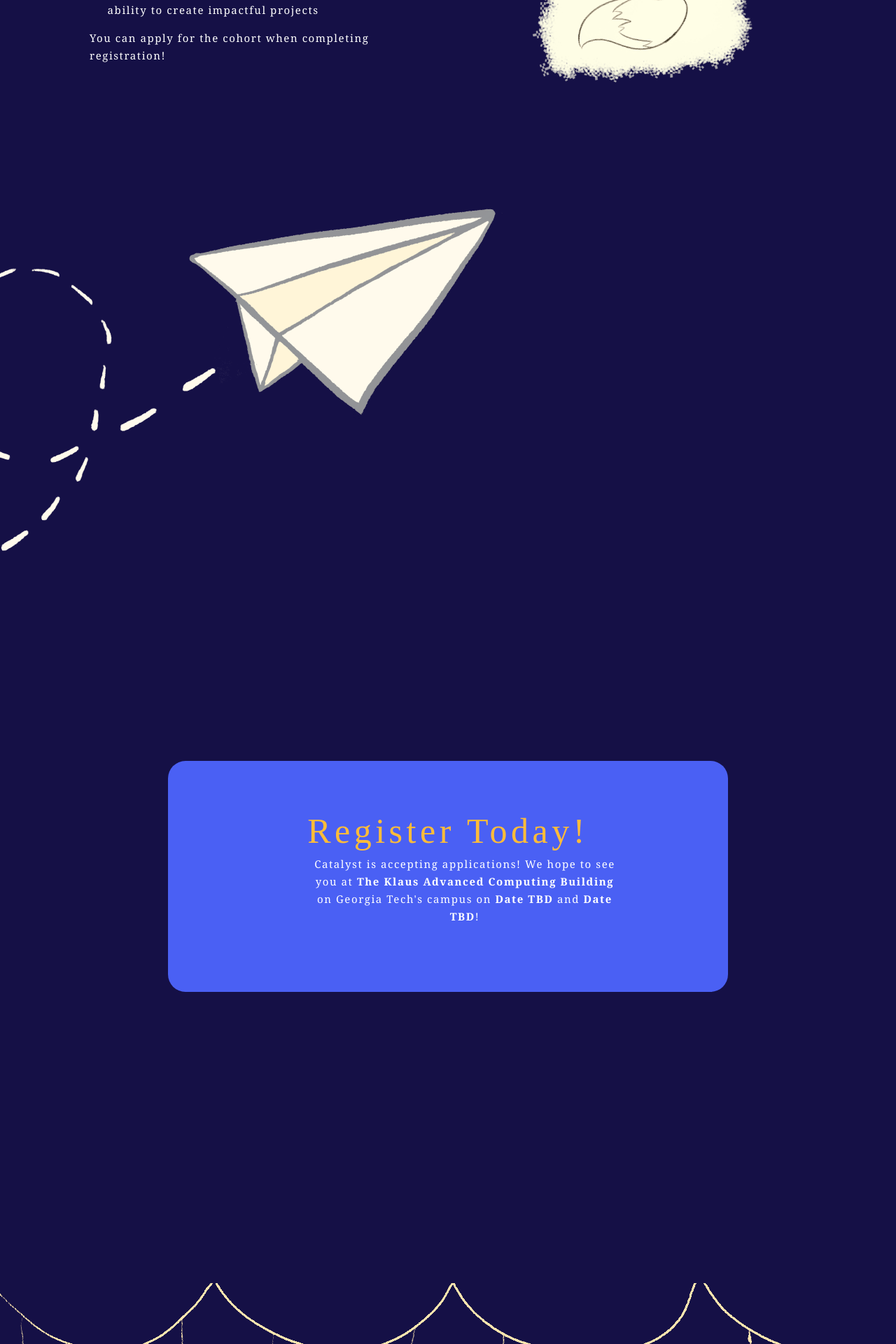
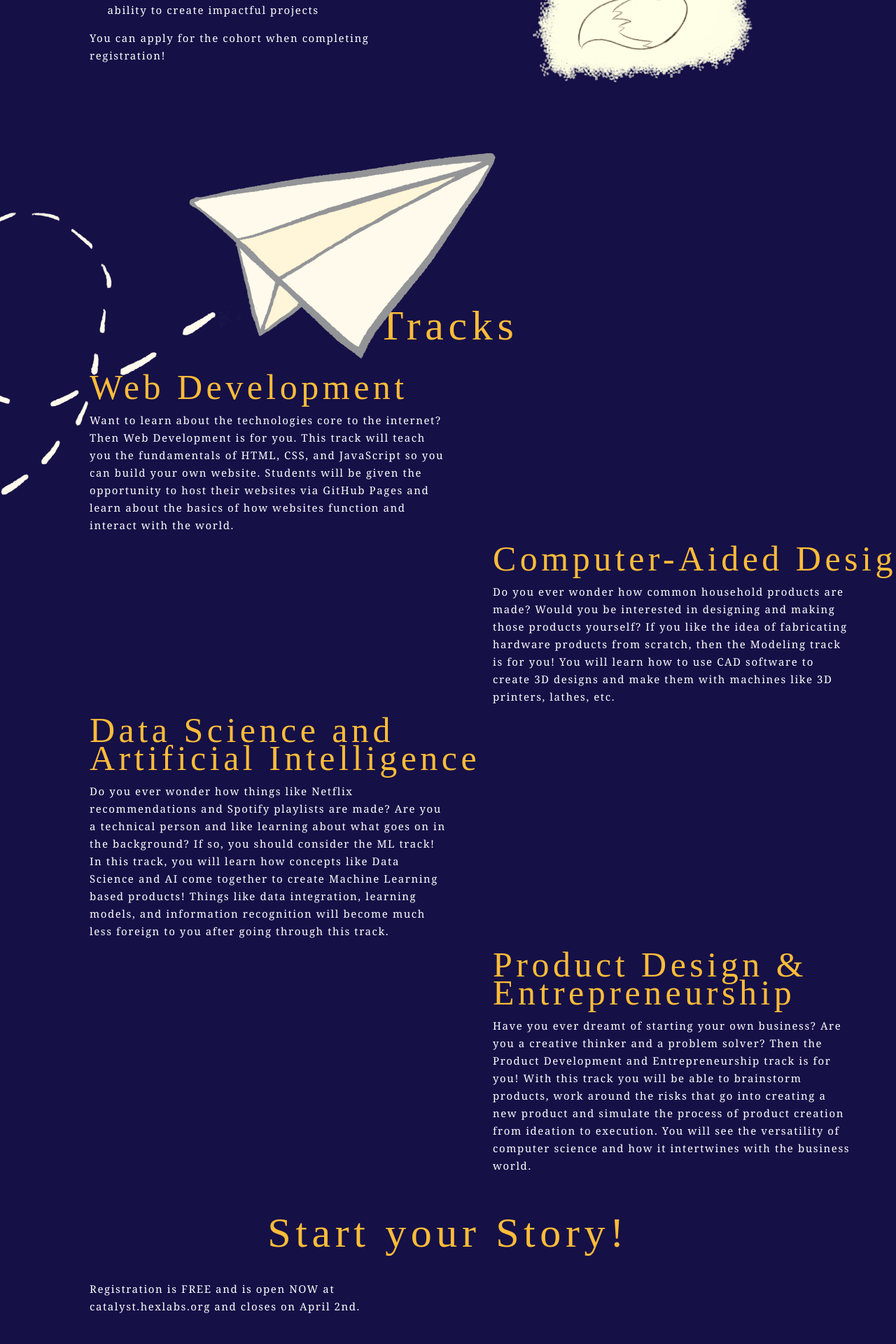
Before and after one commit to HackGT/catalyst-2022-event-site, a Next.js app: page / in a window 1280 px wide. Shown: the part 3060-4980 px from the top of the page at 70% size. Built offline with nearby package versions, Linux system fonts and the light colour scheme; a web font is replaced by a local one.

Commit message:
Added the tracks page

```diff
--- a/pages/index.tsx
+++ b/pages/index.tsx
@@ -112,32 +112,59 @@ function MainPage() {
             </p>
             <img src="/img/fox.png" alt="fox" id={styles.fox} />
           </div>
-          <img src="/img/inverted_plane.png" alt="inverted_plane" id={styles.plane} />
+          {/*<img src="/img/inverted_plane.png" alt="inverted_plane" id={styles.plane} />*/}
           {/* <img src="/img/Luggage.png" alt="luggage" id={styles.luggageImg} />
           <img src="/img/signs.png" alt="signs" id={styles.signsImg} />
           <img src="/img/Clouds.png" alt="fluffy cloud" id={styles.cloud1Img} /> */}
-          <a href="https://registration.hexlabs.org/63f7b3dca3d739b66acf39c8" rel="noopener" target="_blank">
+        </section>
+        <section id="tracks" className={styles.sectionTracks}>
+          <div>
+            {/* do not remove this, otherwise there will be random whitespace */}
+
+            <img src="/img/inverted_plane.png" alt="inverted_plane" id={styles.plane} />
+            <h3 className={styles.tracksTitle}>Tracks</h3>
+              <h3>Web Development</h3>
+              <p>
+              Want to learn about the technologies core to the internet? Then Web Development is for you.
+              This track will teach you the fundamentals of HTML, CSS, and JavaScript so you can build your own website.
+              Students will be given the opportunity to host their websites via GitHub Pages and learn about the basics of how
+              websites function and interact with the world.
+              </p>
+              <div className={styles.rightTracks}>
+                <h3>Computer-Aided Design</h3>
+                <p>Do you ever wonder how common household products are made?  Would you be interested in designing and making
+                those products yourself? If you like the idea of fabricating hardware products from scratch, then the Modeling track is for you!
+                You will learn how to use CAD software to create 3D designs and make them with machines like 3D printers, lathes, etc.
+                </p>
+                </div>
+              <h3>Data Science and Artificial Intelligence</h3>
+              <p>Do you ever wonder how things like Netflix recommendations and Spotify playlists are made?  Are you a technical person and like
+                learning about what goes on in the background? If so, you should consider the ML track!
+                In this track, you will learn how concepts like Data Science and AI come together to create Machine Learning based products!
+                Things like data integration, learning models, and information recognition will become much less foreign to you after going through this track.
+              </p>
+              <div className={styles.rightTracks}>
+                <h3>Product Design & Entrepreneurship</h3>
+                <p>Have you ever dreamt of starting your own business? Are you a creative thinker and a problem solver? Then the Product Development and Entrepreneurship track is for you!
+                With this track you will be able to brainstorm products, work around the risks that go into creating a new product and simulate the process of product creation from ideation to execution.
+                You will see the versatility of computer science and how it intertwines with the business world.
+                </p>
+              </div>
+              <h3 className={styles.sectionTitle}>Start your Story!</h3>
+              <p>Registration is FREE and is open NOW at catalyst.hexlabs.org and closes on April 2nd. </p>
+              <div className={styles.row}>
+            </div>
+            <div className={styles.row}></div>
+            <a href="https://registration.hexlabs.org/63f7b3dca3d739b66acf39c8" rel="noopener" target="_blank">
             <div className={styles.rectangle}>
               <h3 className={styles.registerTitle}>Register Today!</h3>
-              <p className={styles.marginText}>
-                Catalyst is accepting applications! We hope to see you at{" "}
-                <b>The Klaus Advanced Computing Building</b> on Georgia
-                {` Tech's`} campus on <b>Date TBD</b> and{" "}
-                <b>Date TBD</b>!
-              </p>
             </div>
           </a>
-        </section>
-        <section className={styles.sectionTracks}>
-          <div>
-            {/* do not remove this, otherwise there will be random whitespace */}
-            <h3 className={styles.sectionTitle}></h3>
-            <div className={styles.row}></div>
-            <div className={styles.row}></div>
           </div>
         </section>
-        <section className={styles.sectionSchedule}>
+        <section id="schedule" className={styles.sectionSchedule}>
           <img src="/img/stars.png"></img>
+          <h3 className={styles.sectionTitle}>Schedule COMING SOON!</h3>
           <img src="/img/roses.png"></img>
         </section>
         <section id="faq" className={styles.sectionFAQ}>
@@ -174,11 +201,11 @@ function MainPage() {
           </div>
           <p className={styles.contactText}>
             Other Questions? <br></br>
-            <br></br> Email us at
+            <br></br> Email us at:
             <u>
               <a href="mailto: hello@hexlabs.org">hello@hexlabs.org</a>
             </u>
-             and {`we'll`} be happy to help!
+              and {`we'll`} be happy to help!
           </p>
         </section>
         <footer className={styles.sectionFooter}>
--- a/styles/Home.module.css
+++ b/styles/Home.module.css
@@ -151,6 +151,18 @@
   overflow: auto;
 }
 
+#plane {
+  position: absolute;
+  width: auto;
+  height: auto;
+  margin-right: -30vh;
+  margin-top: -10vh;
+  margin-left: auto;
+  display: block;
+  z-index: 1;
+  overflow: auto;
+}
+
 #elephant {
   position: absolute;
   width: 30vw;
@@ -211,13 +223,21 @@
 .sectionTracks {
   width: 100vw;
   height: auto;
-  padding: 0 0 20vh 0;
+  padding: 0 0 20vh -20vh;
+  background: #151046;
+}
+
+.rightTracks {
+  /*padding-top: 0vh; */
+  width: 100vw;
+  height: auto;
+  padding-left: 45vw;
   background: #151046;
 }
 .sectionSchedule {
   width: 100vw;
   height: auto;
-  padding: 20vh 0 20vh 0;
+  padding: 20vh 0 10vh 0;
   left: 0px;
   background: #151046;
 }
@@ -339,8 +359,9 @@
     width: 80vw;
   }
   .marginText {
-    padding: 0 !important;
+    padding: 0vh !important;
     margin: 0 !important;
+
   }
   .registerButton {
     display: block !important;
@@ -372,14 +393,14 @@
 }
 .rectangle {
   position: relative;
-  width: 50vw;
+  width: 25vw;
   height: auto;
   margin: auto;
-  margin-top: 12rem;
+  margin-top: 2rem;
   border-radius: 25px;
   background: #4a60f4;
   /* background: #539dfc; */
-  padding: 10vh;
+  padding: 2.5vh;
   text-align: center;
 }
 
@@ -408,7 +429,7 @@
 }
 .registerTitle {
   padding-left: 0;
-  width: 50vw;
+  width: 25vw;
 }
 #clouds2Img {
   position: relative;
@@ -446,6 +467,15 @@
   text-align: center;
   font-size: 60px;
 }
+
+.tracksTitle {
+  margin: auto;
+  padding: 3rem 0 3rem 0;
+  padding-top: 40vh;
+  text-align: center;
+  font-size: 60px;
+}
+
 .registerButton {
   display: flex;
   gap: 1vw;
@@ -480,6 +510,10 @@
     visibility: hidden;
   }
   #paperPlane {
+    visibility: hidden;
+  }
+
+  #plane {
     visibility: hidden;
   }
   #sheep {
@@ -549,7 +583,6 @@
     visibility: hidden;
   }
 }
-
 #cloud1Img {
   position: relative;
   width: 40vw;
```
